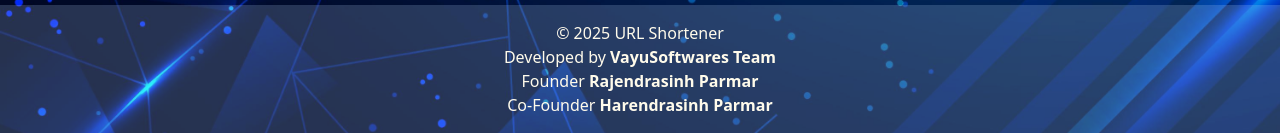
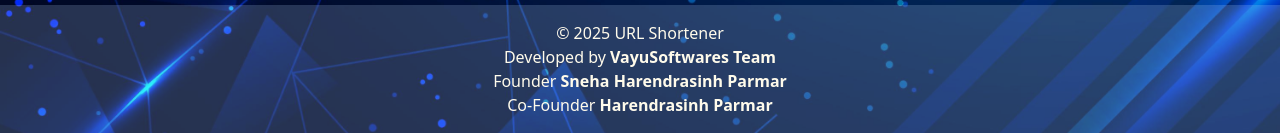
Before and after one commit to harendrasinp/UrlShortner, a React (Vite) app: page / in a window 1280 px wide. Shown: the part 667-800 px from the top of the page. Built offline with nearby package versions, Linux system fonts and the light colour scheme.

Commit message:
footer change

```diff
--- a/src/Component/Footer.jsx
+++ b/src/Component/Footer.jsx
@@ -5,7 +5,7 @@
         <footer className=' w-full h-[8rem] bg-blue-200/20 text-amber-50 flex justify-center items-center flex-col lg:top-[29.9rem]' >
             <div>© 2025 URL Shortener</div>
             <div>Developed by <strong>VayuSoftwares Team</strong></div>
-            <div>Founder <strong>Rajendrasinh Parmar</strong></div>
+            <div>Founder <strong>Sneha Harendrasinh Parmar</strong></div>
             <div>Co-Founder <strong>Harendrasinh Parmar</strong></div>
         </footer>
     )
```
